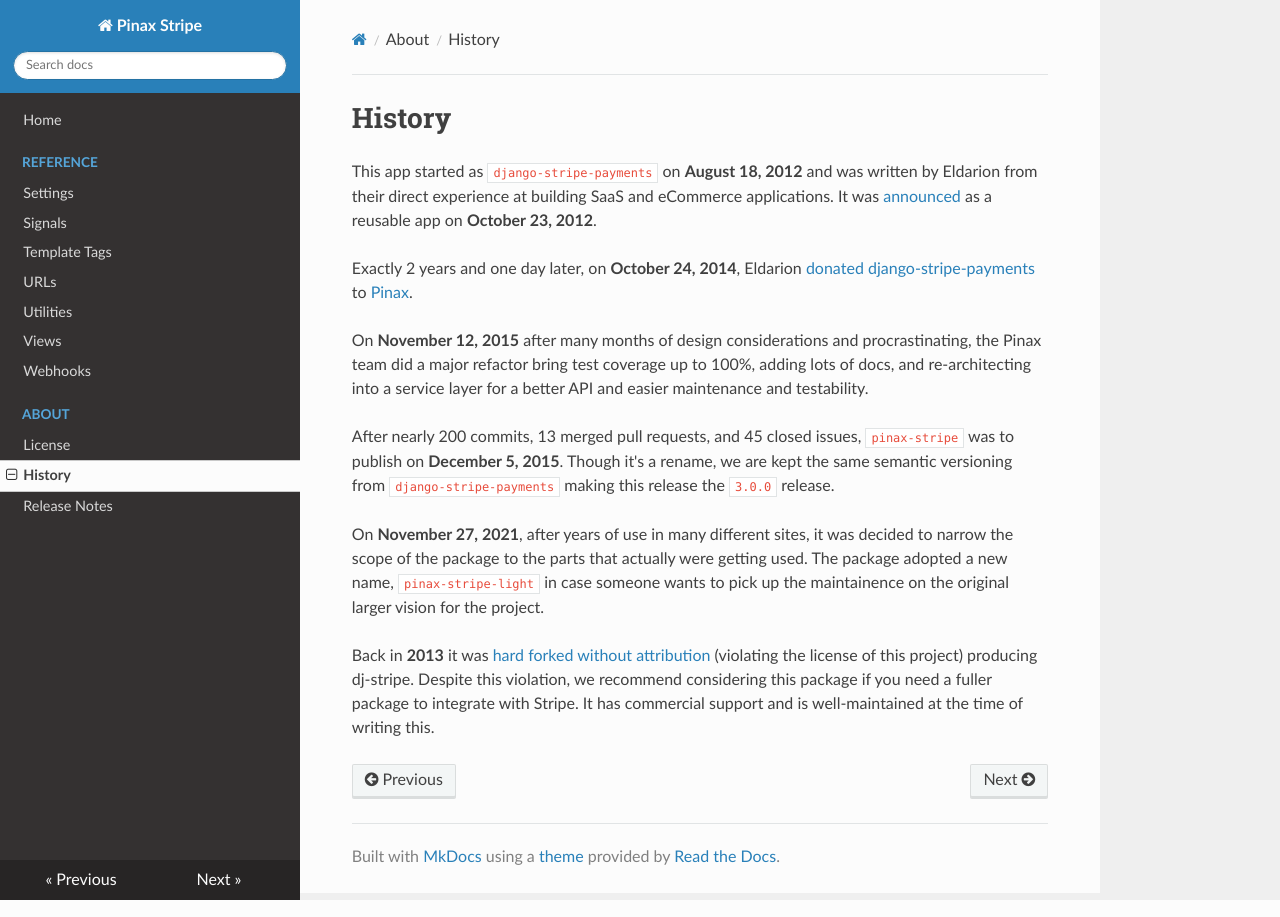
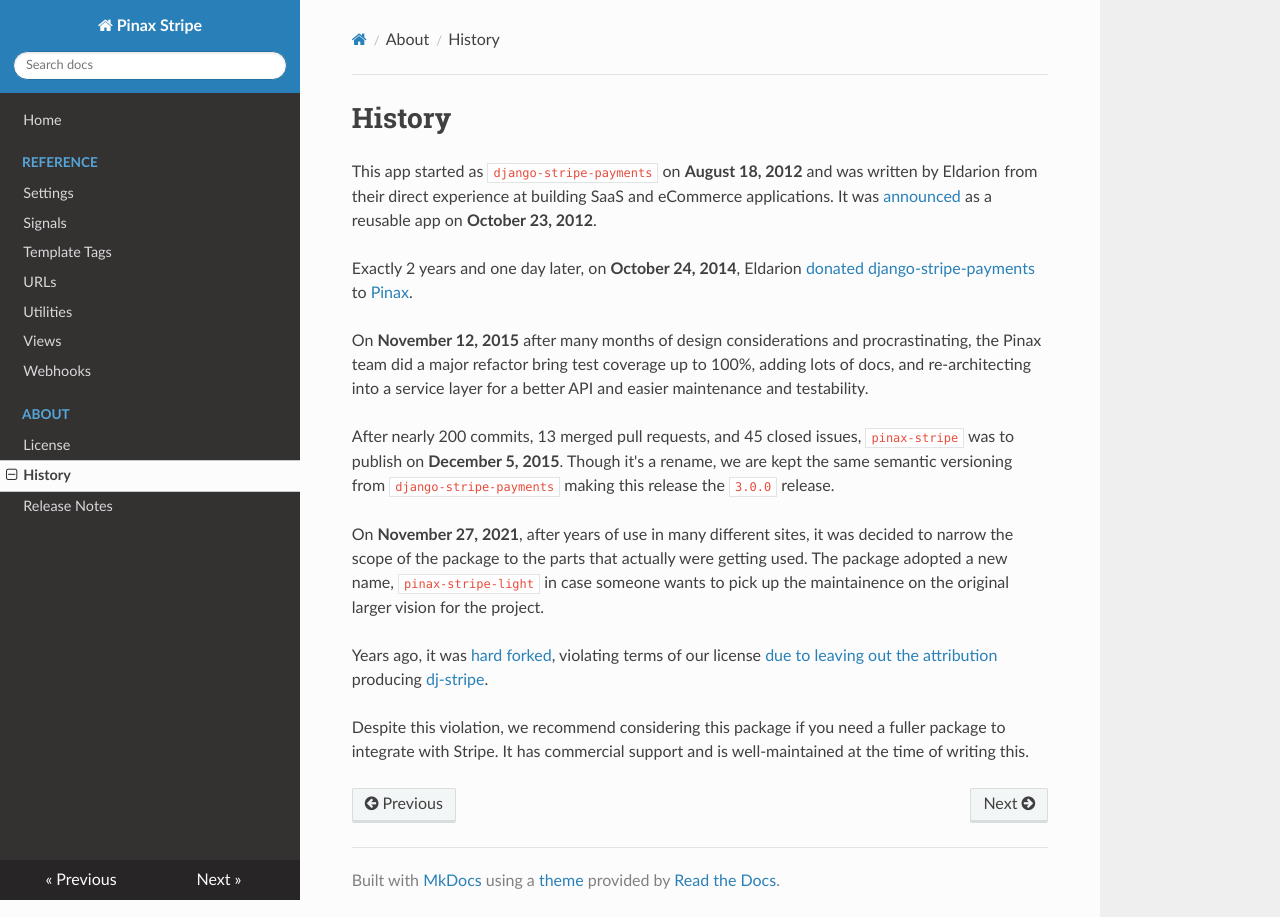
Before and after one commit to pinax/pinax-stripe-light, an MkDocs documentation site: the page built from docs/about/history.md, in a window 1280 px wide. Built offline with MkDocs 1.6.1, drawn with Linux system fonts in a browser that asks for light colours; nearby versions of some CDN libraries; old or Windows-style settings are respelled for this version of MkDocs.

Commit message:
Update history

```diff
--- a/docs/about/history.md
+++ b/docs/about/history.md
@@ -23,7 +23,8 @@
 The package adopted a new name, `pinax-stripe-light` in case someone wants to pick
 up the maintainence on the original larger vision for the project.
 
-Back in **2013** it was [hard forked](https://github.com/dj-stripe/dj-stripe/commit/6fe7b7970f8282e2f5606468f5ac5bc5e226458f) [without attribution](https://github.com/dj-stripe/dj-stripe/commit/6fe7b7970f8282e2f5606468f5ac5bc5e226458f#diff-c693279643b8cd5d248172d9c22cb7cf4ed163a3c98c8a3f69c2717edd3eacb7) (violating the license of this
-project) producing dj-stripe.  Despite this violation, we recommend considering this
+Years ago, it was [hard forked](https://github.com/dj-stripe/dj-stripe/commit/6fe7b7970f8282e2f5606468f5ac5bc5e226458f), violating terms of our license [due to leaving out the attribution](https://github.com/dj-stripe/dj-stripe/commit/6fe7b7970f8282e2f5606468f5ac5bc5e226458f#diff-c693279643b8cd5d248172d9c22cb7cf4ed163a3c98c8a3f69c2717edd3eacb7) producing [dj-stripe](https://github.com/dj-stripe/dj-stripe/).
+
+Despite this violation, we recommend considering this
 package if you need a fuller package to integrate with Stripe.  It has commercial
 support and is well-maintained at the time of writing this.
```
